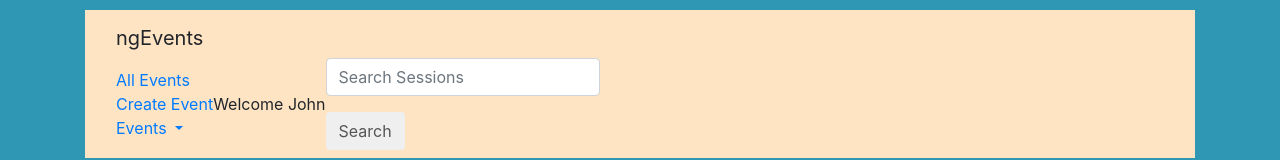
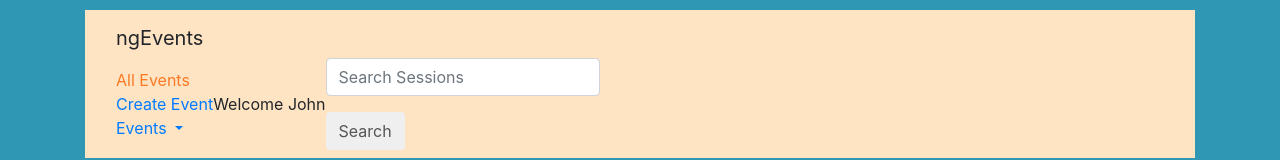
Before and after one commit to DejanBelic/Angular-Fundamentals, an Angular app: page /events in a window 1280 px wide. Shown: the top 160 px of the page. Built offline with nearby package versions, Linux system fonts and the light colour scheme.

Commit message:
Styling Active Links.

```diff
--- a/src/app/events/events-list-resolver.service.ts
+++ b/src/app/events/events-list-resolver.service.ts
@@ -1,7 +1,7 @@
 import {Injectable} from '@angular/core';
 import {Resolve} from '@angular/router';
 import {EventService} from './shared/event.service';
-import { map, pipe } from 'rxjs/operators'
+import { map } from 'rxjs/operators';
 
 @Injectable()
 export class EventsListResolver implements Resolve<any> {
--- a/src/app/nav/navbar.component.html
+++ b/src/app/nav/navbar.component.html
@@ -7,9 +7,9 @@
     <div class="collapse navbar-collapse">
       <ul class="nav navbar-nav">
         <li>
-          <a [routerLink]="['/events']">All Events</a>
+          <a [routerLink]="['/events']" [routerLinkActiveOptions]="{exact: true}" routerLinkActive="active">All Events</a>
         </li>
-        <li><a [routerLink]="['/events/new/']">Create Event</a></li>
+        <li><a [routerLink]="['/events/new/']" [routerLinkActiveOptions]="{exact: true}" routerLinkActive="active">Create Event</a></li>
         <li class="dropdown">
           <a href="#" class="dropdown-toggle" data-toggle="dropdown" >
             Events
--- a/src/app/nav/navbar.component.ts
+++ b/src/app/nav/navbar.component.ts
@@ -18,6 +18,9 @@
     .navbar {
       background-color: bisque;
     }
+      li > a.active {
+        color: #F97924;
+      }
     `
   ]
 })
```
